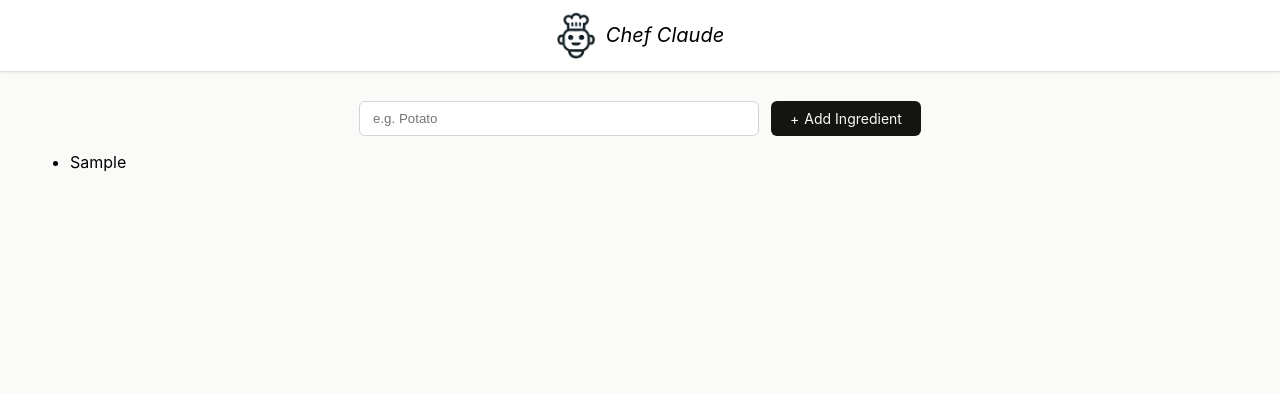
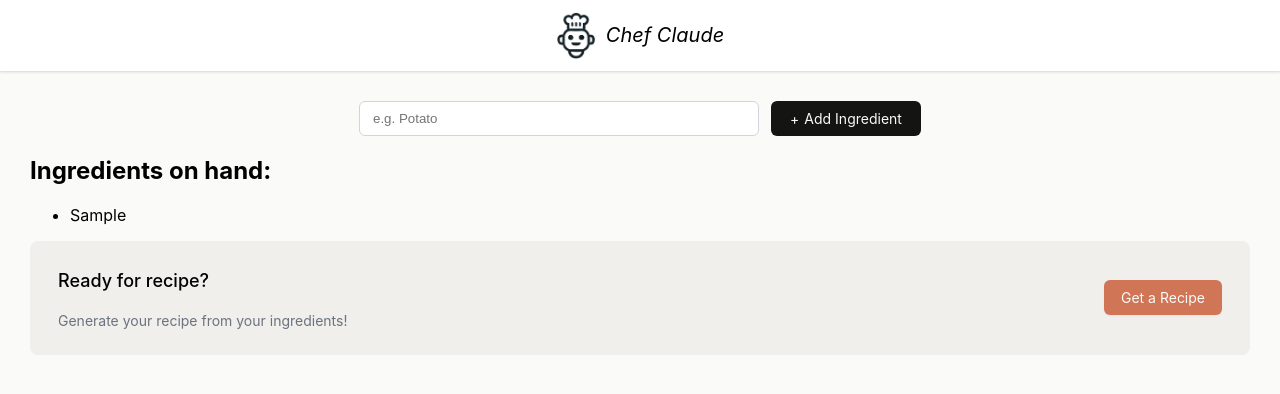
Before and after one commit to adhish1478/Skrimba-React, a React (Vite) app in the folder chef-claude/: page / in a window 1280 px wide. Both pictures are taken after typing "Sample" into the empty fields and a click on the button "Add Ingredient". Shown: the top 394 px of the page. Built offline with nearby package versions, Linux system fonts and the light colour scheme.

Commit message:
section added, styled and conditional rendering added

```diff
--- a/chef-claude/src/components/Main.jsx
+++ b/chef-claude/src/components/Main.jsx
@@ -4,7 +4,7 @@
 
     const [ingredients, setIngredients] = useState([]);
 
-    function handleSubmit(formData) {
+    function addIngredient(formData) {
             const ingredient= formData.get("ingredient");
             setIngredients(prevIngredients => [...prevIngredients, ingredient]);
             console.log(ingredients);
@@ -17,7 +17,7 @@
 
     return (
         <main>
-            <form className="main_form" action={handleSubmit}>
+            <form className="main_form" action={addIngredient}>
                 <input
                 type="text"
                 placeholder="e.g. Potato"
@@ -26,9 +26,21 @@
                 />
                 <button type="submit">Add Ingredient</button>
             </form>
-            <ul>
-                {ingredientListElements}
-            </ul>
+
+            { ingredients.length >0 && <section>
+                <h2>Ingredients on hand:</h2>
+                <ul className="ingredient_list" aria-live="polite">
+                    {ingredientListElements}
+                </ul>
+
+                <div className="get-recipe-container">
+                    <div>
+                        <h3>Ready for recipe?</h3>
+                        <p>Generate your recipe from your ingredients!</p>
+                    </div>
+                    <button>Get a Recipe</button>
+                </div>
+            </section> }
         </main>
     )
 }
--- a/chef-claude/src/index.css
+++ b/chef-claude/src/index.css
@@ -66,3 +66,78 @@
   content: "+";
   margin-right: 5px;
 }
+
+.add-ingredient-form {
+    display: flex;
+    justify-content: center;
+    gap: 12px;
+    height: 38px;
+}
+
+.add-ingredient-form > input {
+    border-radius: 6px;
+    border: 1px solid #D1D5DB;
+    padding: 9px 13px;
+    box-shadow: 0px 1px 2px 0px rgba(0, 0, 0, 0.05);
+    flex-grow: 1;
+    min-width: 150px;
+    max-width: 400px;
+}
+
+.add-ingredient-form > button {
+    font-family: Inter, sans-serif;
+    border-radius: 6px;
+    border: none;
+    background-color: #141413;
+    color: #FAFAF8;
+    width: 150px;
+    font-size: 0.875rem;
+    font-weight: 500;
+}
+
+.add-ingredient-form > button::before {
+    content: "+";
+    margin-right: 5px;
+}
+
+ul.ingredients-list {
+    margin-bottom: 48px;
+}
+
+ul.ingredients-list > li {
+    color: #475467;
+    line-height: 28px;
+}
+
+.get-recipe-container {
+    display: flex;
+    justify-content: space-between;
+    align-items: center;
+    border-radius: 8px;
+    background: #F0EFEB;
+    padding: 10px 28px;
+}
+
+.get-recipe-container h3 {
+    font-size: 1.125rem;
+    font-weight: 500;
+    line-height: 24px;
+}
+
+.get-recipe-container p {
+    color: #6B7280;
+    font-size: 0.875rem;
+    line-height: 20px;
+}
+
+.get-recipe-container button {
+    border: none;
+    border-radius: 6px;
+    background: #D17557;
+    box-shadow: 0px 1px 2px 0px rgba(0, 0, 0, 0.05);
+    color: #FAFAF8;
+    padding: 9px 17px;
+    font-family: Inter, sans-serif;
+    font-size: 0.875rem;
+    cursor: pointer;
+}
```
Also changed, not shown: 1 other file (tests, documents, lock files or other folders).
